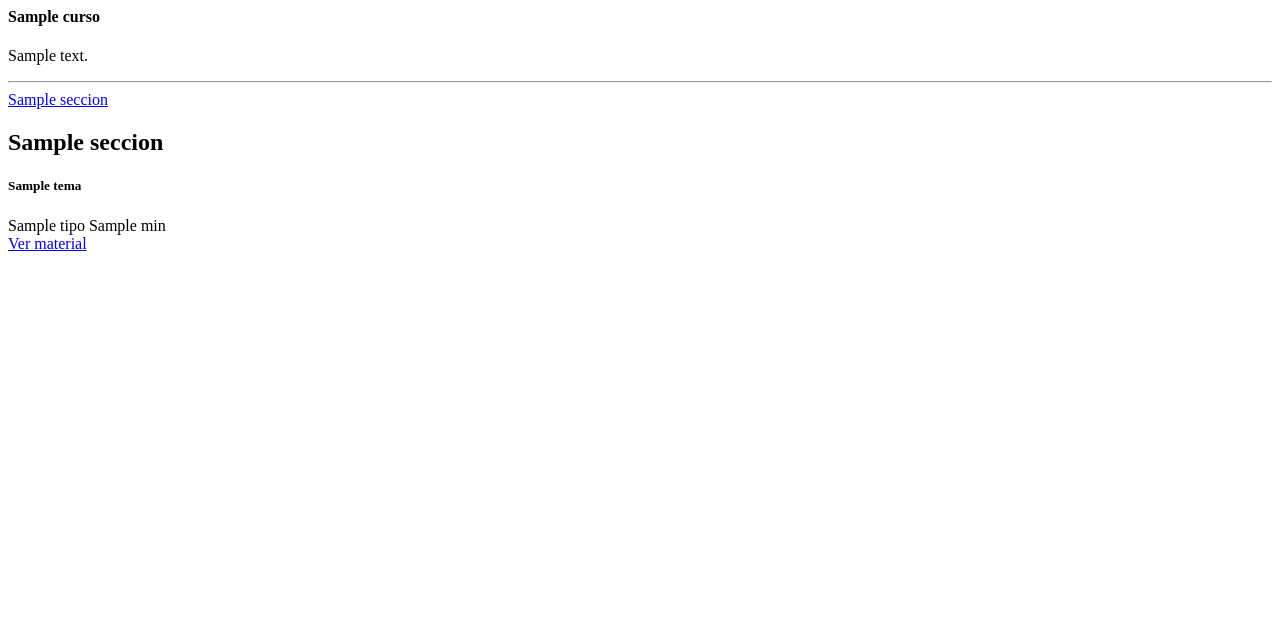
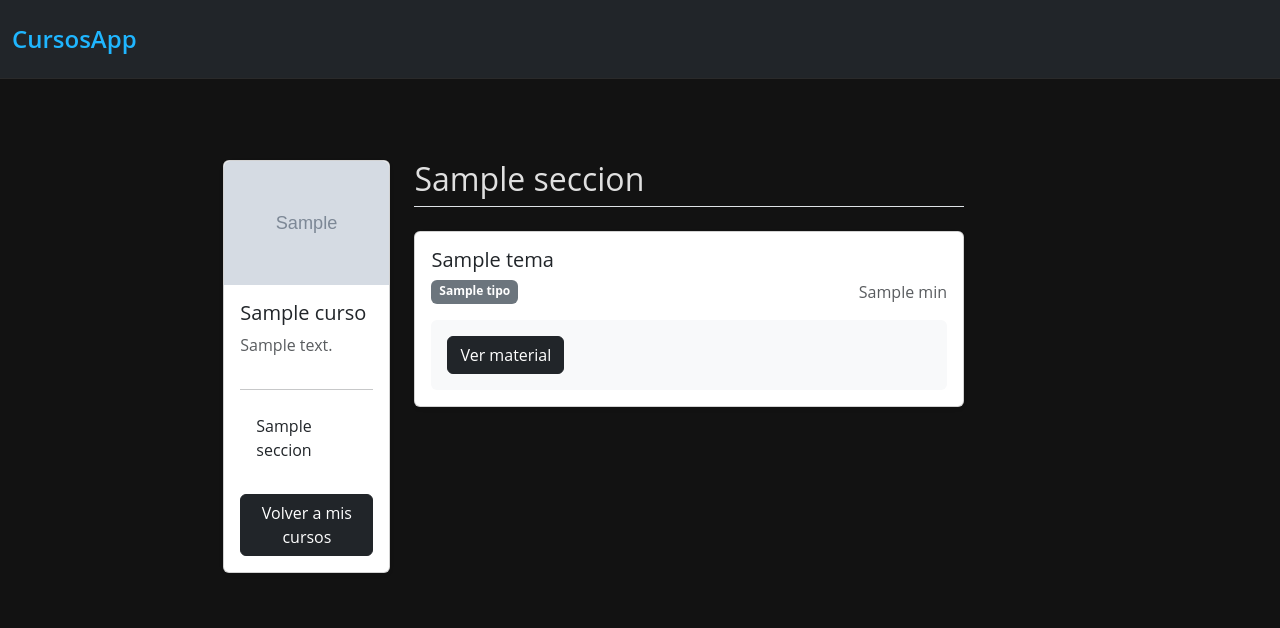
Before and after one commit to ROBER91191/Api-MYSQL, a Flask app: a page that uses templates/detalle_curso.html in a window 1280 px wide. Shown: the top 628 px of the page. Run offline with Flask 3, Linux system fonts and the light colour scheme; tables that the repository leaves empty hold one stand-in row (values such as "Sample post"); grey boxes marked "Sample" are stand-in pictures; a database or web service that is not in the repository returns one stand-in record (values such as "Sample title").

Commit message:
Style changed

```diff
--- a/templates/detalle_curso.html
+++ b/templates/detalle_curso.html
@@ -1,56 +1,69 @@
-<div class="container py-4">
+{% extends "layout.html" %}
+
+{% block content %}
+<div class="container mt-5">
   <div class="row">
     <!-- Sidebar -->
-    <div class="col-md-3">
-      <div class="sticky-top pt-3">
-        <h4>{{ curso.nombre }}</h4>
-        <p class="text-muted">{{ contenido.descripcion }}</p>
+    <aside class="col-md-3 mb-4">
+      <div class="card shadow-sm sticky-top">
+        {% if curso.imagen_url %}
+        <img src="{{ curso.imagen_url }}" class="card-img-top rounded-top" alt="Imagen del curso {{ curso.nombre }}">
+        {% endif %}
+        <div class="card-body">
+          <h4 class="card-title">{{ curso.nombre }}</h4>
+          <p class="card-text text-muted">{{ contenido.descripcion }}</p>
           <hr>
-
           <div class="list-group list-group-flush">
             {% for seccion in contenido.secciones %}
-          <a href="#seccion-{{ seccion.seccion_id }}"
-             class="list-group-item list-group-item-action">
+            <a href="#seccion-{{ seccion.seccion_id }}" class="list-group-item list-group-item-action">
               {{ seccion.titulo }}
             </a>
             {% endfor %}
           </div>
+          <a href="{{ url_for('mis_cursos') }}" class="btn btn-dark mt-4 w-100">
+            <i class="fas fa-arrow-left"></i> Volver a mis cursos
+          </a>
         </div>
       </div>
+    </aside>
 
-    <!-- Contenido -->
-    <div class="col-md-9">
+    <!-- Contenido principal -->
+    <section class="col-md-9">
       {% for seccion in contenido.secciones %}
-      <section id="seccion-{{ seccion.seccion_id }}" class="mb-5">
-        <h2 class="mb-4">{{ seccion.titulo }}</h2>
-
+      <div id="seccion-{{ seccion.seccion_id }}" class="mb-5">
+        <h2 class="mb-4 border-bottom pb-2">{{ seccion.titulo }}</h2>
+        <div class="row">
         {% for tema in seccion.temas %}
-        <div class="card mb-3">
+          <div class="col-12 mb-3">
+            <div class="card h-100 shadow-sm">
               <div class="card-body">
                 <h5 class="card-title">{{ tema.titulo }}</h5>
                 <div class="d-flex justify-content-between mb-3">
-              <span class="badge bg-secondary">{{ tema.tipo }}</span>
+                  <span class="badge bg-secondary">{{ tema.tipo|capitalize }}</span>
                   <span class="text-muted">{{ tema.duracion_minutos }} min</span>
                 </div>
-
                 {% if tema.tipo == 'video' %}
-            <div class="ratio ratio-16x9">
-              <video controls class="rounded">
+                <div class="ratio ratio-16x9 mb-2">
+                  <video controls class="rounded w-100">
                     <source src="{{ tema.url_contenido }}" type="video/mp4">
+                    Tu navegador no soporta la reproducción de video.
                   </video>
                 </div>
                 {% else %}
                 <div class="p-3 bg-light rounded">
-              <a href="{{ tema.url_contenido }}" class="btn btn-primary">
+                  <a href="{{ tema.url_contenido }}" class="btn btn-dark" target="_blank">
                     <i class="fas fa-file-pdf"></i> Ver material
                   </a>
                 </div>
                 {% endif %}
               </div>
             </div>
-        {% endfor %}
-      </section>
+          </div>
         {% endfor %}
         </div>
       </div>
+      {% endfor %}
+    </section>
   </div>
+</div>
+{% endblock %}
```
Lines whose indentation alone changed are shown as unchanged.
